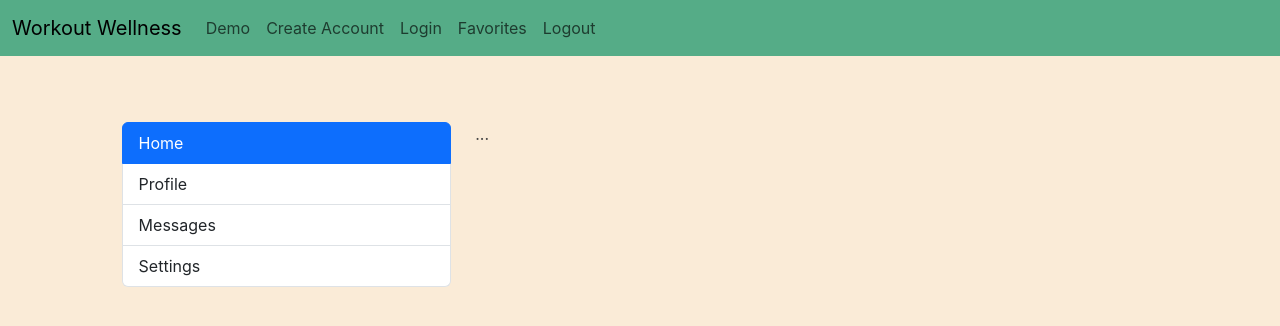
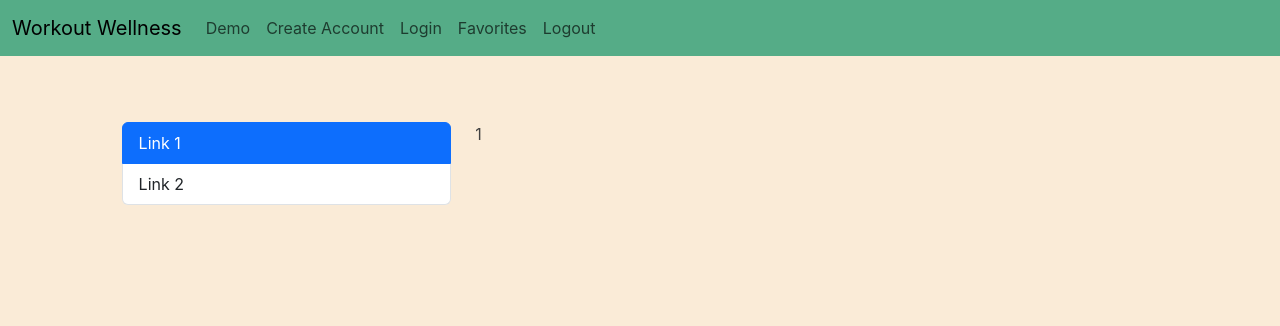
Before and after one commit to kjdixon74/work-out, a Next.js app in the folder client/: page /goals in a window 1280 px wide. Shown: the top 326 px of the page. Built offline with nearby package versions, Linux system fonts and the light colour scheme.

Commit message:
Conditionally render workout form; add JS to goals

```diff
--- a/client/pages/goals.js
+++ b/client/pages/goals.js
@@ -1,87 +1,30 @@
+import Col from "react-bootstrap/Col";
+import ListGroup from "react-bootstrap/ListGroup";
+import Row from "react-bootstrap/Row";
+import Tab from "react-bootstrap/Tab";
+
+// React Bootstrap List Group
 export default function Goals() {
-  // Bootstrap List Group
   return (
-    <div className="row">
-      <div className="col-4">
-        <div className="list-group" id="list-tab" role="tablist">
-          <a
-            className="list-group-item list-group-item-action active"
-            id="list-home-list"
-            data-bs-toggle="list"
-            href="#list-home"
-            role="tab"
-            aria-controls="list-home"
-          >
-            Home
-          </a>
-          <a
-            className="list-group-item list-group-item-action"
-            id="list-profile-list"
-            data-bs-toggle="list"
-            href="#list-profile"
-            role="tab"
-            aria-controls="list-profile"
-          >
-            Profile
-          </a>
-          <a
-            className="list-group-item list-group-item-action"
-            id="list-messages-list"
-            data-bs-toggle="list"
-            href="#list-messages"
-            role="tab"
-            aria-controls="list-messages"
-          >
-            Messages
-          </a>
-          <a
-            className="list-group-item list-group-item-action"
-            id="list-settings-list"
-            data-bs-toggle="list"
-            href="#list-settings"
-            role="tab"
-            aria-controls="list-settings"
-          >
-            Settings
-          </a>
-        </div>
-      </div>
-      <div className="col-8">
-        <div className="tab-content" id="nav-tabContent">
-          <div
-            className="tab-pane fade show active"
-            id="list-home"
-            role="tabpanel"
-            aria-labelledby="list-home-list"
-          >
-            ...
-          </div>
-          <div
-            className="tab-pane fade"
-            id="list-profile"
-            role="tabpanel"
-            aria-labelledby="list-profile-list"
-          >
-            ...
-          </div>
-          <div
-            className="tab-pane fade"
-            id="list-messages"
-            role="tabpanel"
-            aria-labelledby="list-messages-list"
-          >
-            ...
-          </div>
-          <div
-            className="tab-pane fade"
-            id="list-settings"
-            role="tabpanel"
-            aria-labelledby="list-settings-list"
-          >
-            ...
-          </div>
-        </div>
-      </div>
-    </div>
+    <Tab.Container id="list-group-tabs-example" defaultActiveKey="#link1">
+      <Row>
+        <Col sm={4}>
+          <ListGroup>
+            <ListGroup.Item action href="#link1">
+              Link 1
+            </ListGroup.Item>
+            <ListGroup.Item action href="#link2">
+              Link 2
+            </ListGroup.Item>
+          </ListGroup>
+        </Col>
+        <Col sm={8}>
+          <Tab.Content>
+            <Tab.Pane eventKey="#link1">1</Tab.Pane>
+            <Tab.Pane eventKey="#link2">2</Tab.Pane>
+          </Tab.Content>
+        </Col>
+      </Row>
+    </Tab.Container>
   );
 }
```
Also changed, not shown: client/components/types.js (+4 -14 lines), client/components/workout.js (+89 -4 lines).
